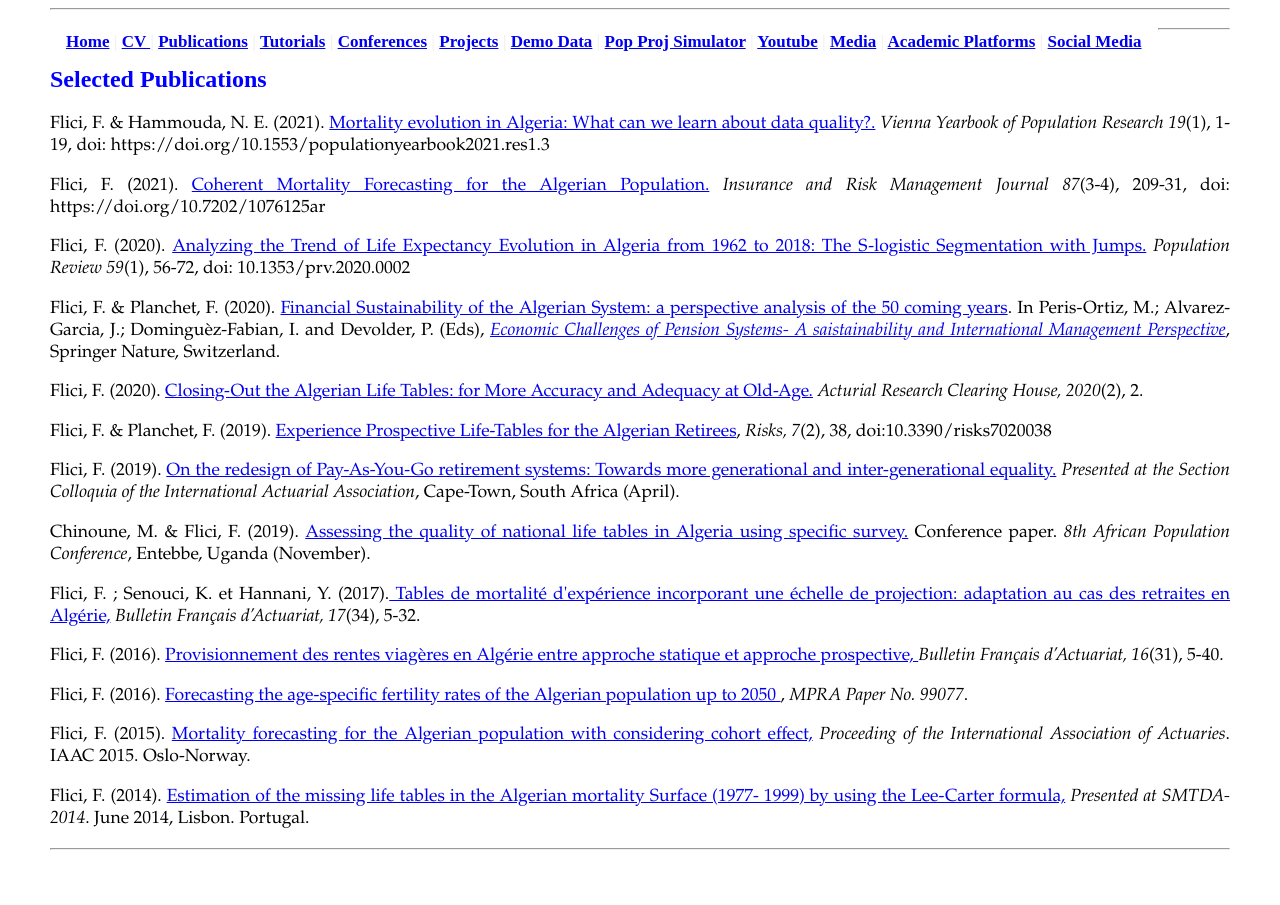
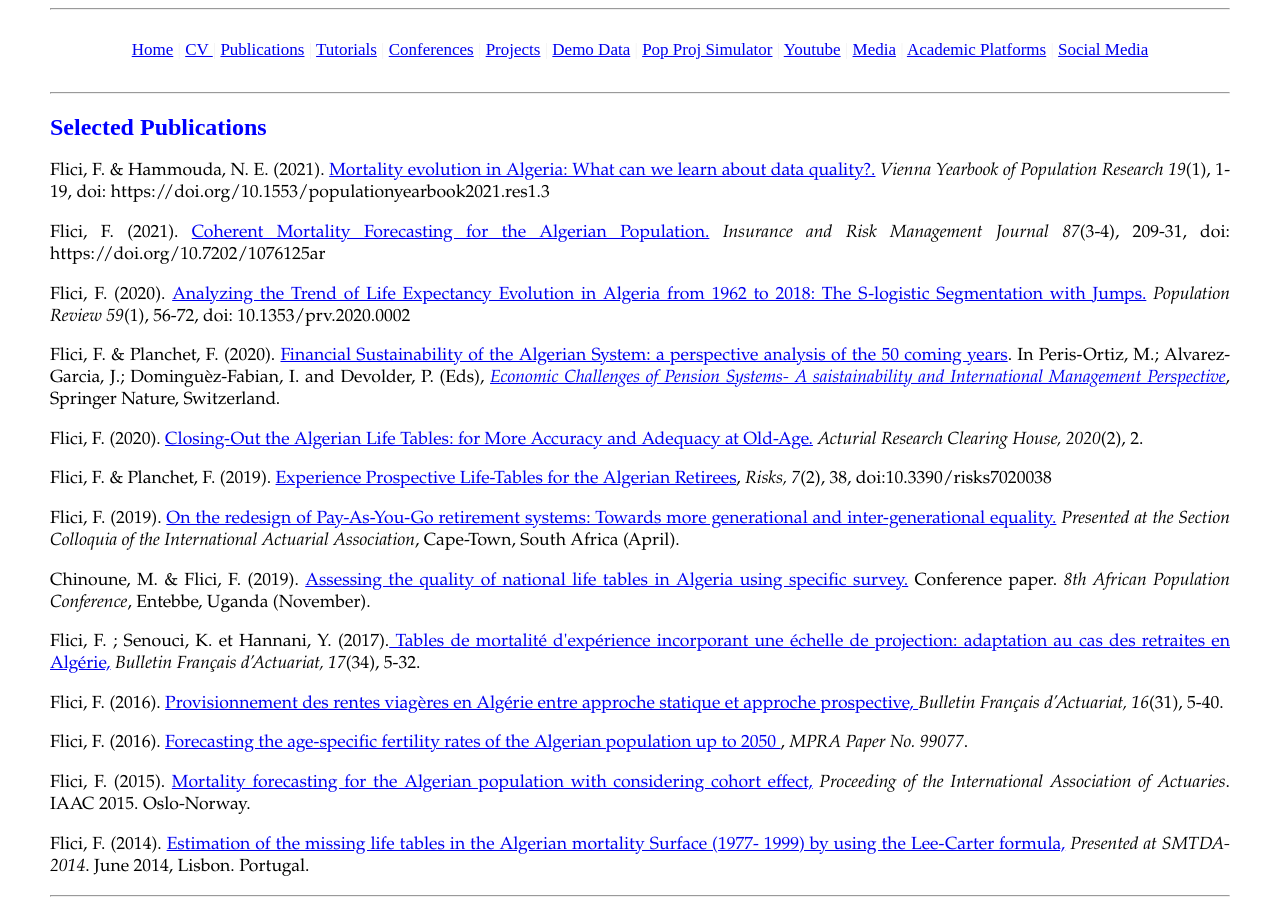
Before and after one commit to Farid-FLICI/farid-flici.github.io, a Jekyll site: the page pub.html, which Jekyll copies as it is, in a window 1280 px wide. Built offline with Jekyll 4.4.1, drawn with Linux system fonts in a browser that asks for light colours.

Commit message:
Update pub.html

```diff
--- a/pub.html
+++ b/pub.html
@@ -46,7 +46,7 @@ h3 {
 }
 
 .topnav_a {
-  float: left;
+  float: center;
   color: #f2f2f2;
   text-align: center;
   padding: 14px 16px;
@@ -58,9 +58,9 @@ h3 {
 </head>
  <body font-family: 'Roboto', sans-serif;  color: #fff; style="margin-top: 5px; margin-left: 50px; margin-right: 50px;">
 
-<p style="text-align:center; font-size:100%;font-family:Century Gothic"> <b>
-<hr>
-  <div class="topnav_a">
+ <hr>
+ <p style="text-align:center; font-size:100%;font-family:Century Gothic">
+ <div class="topnav_a">
 <a  href="#bio">Home</a>
 <a> |  </a>
 <a  href="#cv">CV </a>
@@ -85,8 +85,7 @@ h3 {
 <a> |  </a>
 <a  href="#soc">Social Media</a>
   </div>
-</b>
-   </p>
+  </p>
 
 <hr>
 
```
